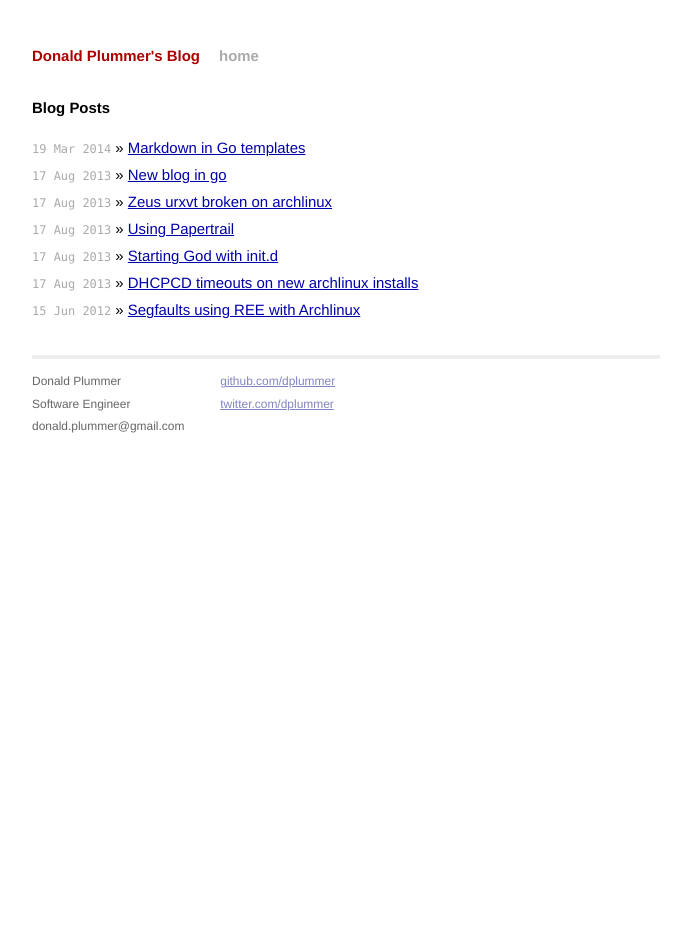
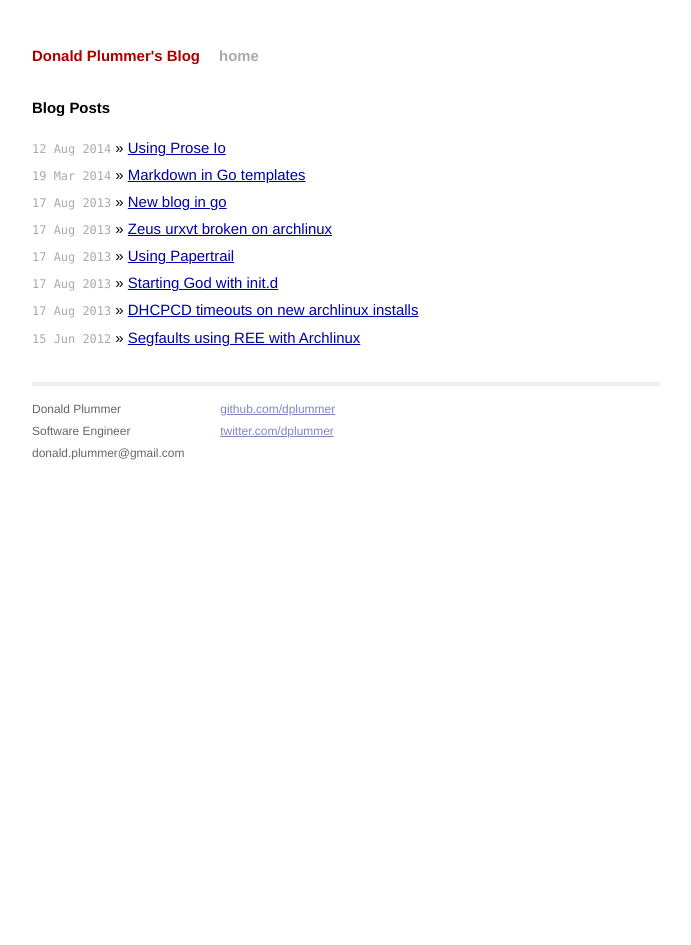
Before and after one commit to dplummer/dplummer.github.io, a Jekyll site: the page built from index.html, in a window 1280 px wide. Shown: the whole page, without its empty margins (294-985 px from the left). Built offline with Jekyll 4.4.1, drawn with Linux system fonts in a browser that asks for light colours; Markdown is read by kramdown in place of the engine named in the settings; some of the changed lines change nothing that is shown.

Commit message:
Published with prose.io

```diff
--- a/_posts/2014-08-12-using-prose-io.md
+++ b/_posts/2014-08-12-using-prose-io.md
@@ -1,7 +1,7 @@
 ---
-published: false
+published: true
 ---
 
 ## Using Prose.io
 
-I'm writing this from prose.io. So nice!
+I'm writing this from [prose.io](http://prose.io). So nice!
```
